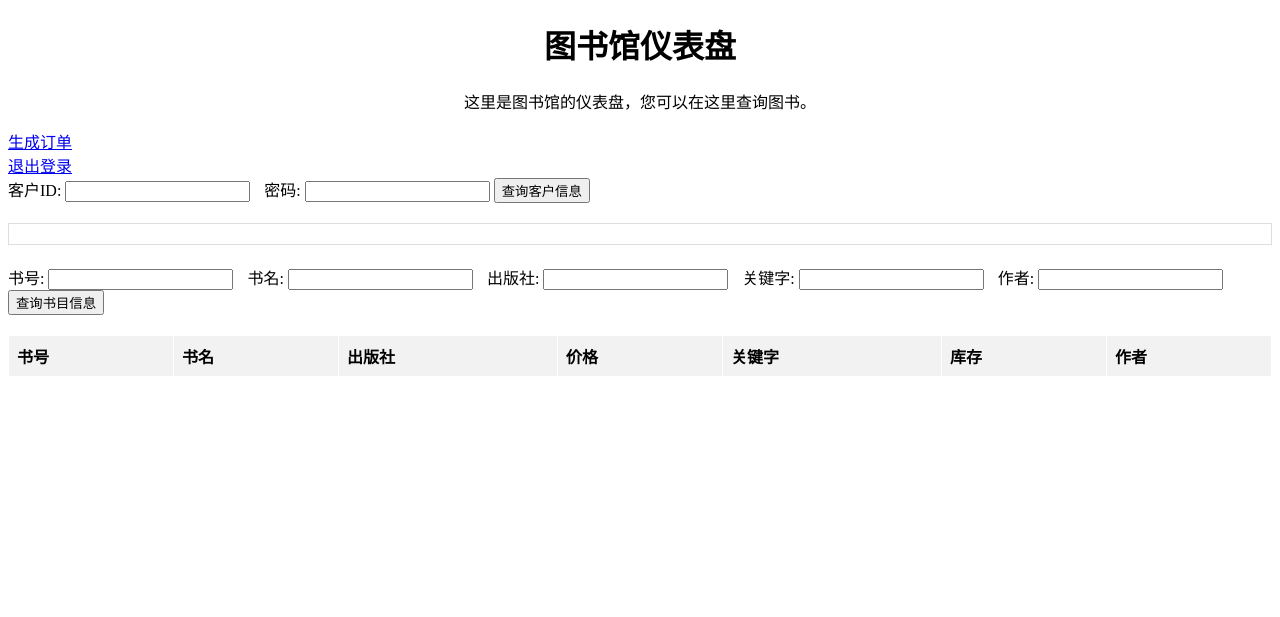
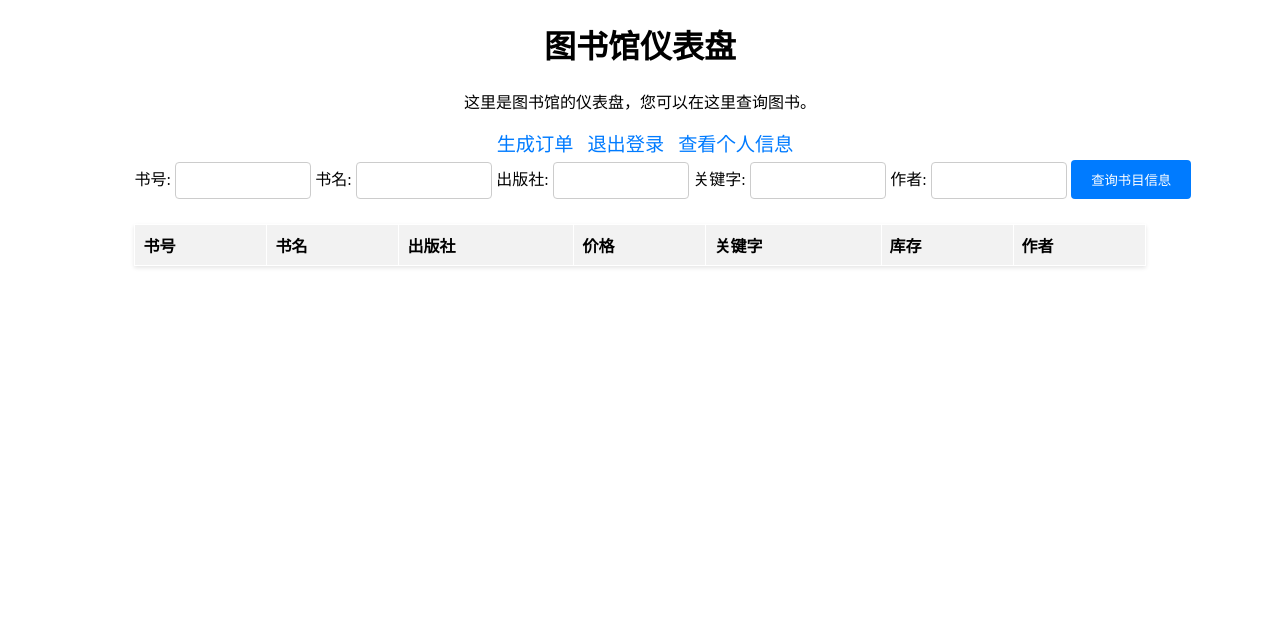
Before and after one commit to chunaizhanshimatian/sugar, a Flask app: page /dashboard in a window 1280 px wide. Shown: the top 617 px of the page. Run offline with Flask 3, Linux system fonts and the light colour scheme; a user stored in the database is signed in; data comes from the database, SQL or seed files in the repository; lists and menus that the app fills with data are empty; some libraries are stand-ins or nearby versions.

Commit message:
样式最终版。

```diff
--- a/run.py
+++ b/run.py
@@ -19,14 +19,15 @@
 # 登录后的主页路由
 @app.route('/dashboard')
 def dashboard():
-    if 'username' not in session:  # 如果用户未登录，重定向到登录页面
+    if 'username' not in session:
         return redirect(url_for('login'))
 
+    customer_id = session['username']  # 获取当前登录用户的customer_id
     cursor = mysql.connection.cursor()
     cursor.execute("SELECT * FROM books")  # 假设你有一个名为 books 的表
     books = cursor.fetchall()
     cursor.close()
-    return render_template('dashboard.html', books=books)  # 登录后的主页
+    return render_template('dashboard.html', books=books, customer_id=customer_id)  # 传递customer_id
 
 @app.route('/login', methods=['GET', 'POST'])
 def login():
--- a/static/css/dashboard.css
+++ b/static/css/dashboard.css
@@ -51,3 +51,52 @@
     bottom: 0;
     width: 100%;
 }
+
+
+table {
+    width: 80%;
+    margin: 20px auto;
+    border-collapse: collapse;
+    background-color: #fff;
+    box-shadow: 0 2px 4px rgba(0, 0, 0, 0.1);
+}
+
+.search-form{
+    margin-left: 10%;
+}
+
+.search-form input[type="text"] {
+    width: calc(12%); /* Subtract padding and border */
+    padding: 10px;
+    margin: 5px 0;
+    border: 1px solid #ccc;
+    border-radius: 4px;
+    box-sizing: border-box; /* Include padding and border in the element's total width and height */
+}
+
+.search-form button {
+    padding: 10px 20px;
+    background-color: #007BFF;
+    color: white;
+    border: none;
+    border-radius: 4px;
+    cursor: pointer;
+    transition: background-color 0.3s ease;
+}
+
+a {
+    color: #007BFF;
+    text-decoration: none;
+    transition: color 0.3s ease;
+    font-size: larger;
+    margin-left: 10px;
+}
+
+a:hover {
+    color: #0056b3;
+    text-decoration: underline;
+}
+
+.a3{
+    text-align: center;
+}
--- a/templates/dashboard.html
+++ b/templates/dashboard.html
@@ -10,21 +10,15 @@
 
     <h1>图书馆仪表盘</h1>
     <p class="text">这里是图书馆的仪表盘，您可以在这里查询图书。</p>
-    <div><a href="{{ url_for('main.place_order_form') }}">生成订单</a></div>
+    <div class="a3">
+    <a href="{{ url_for('main.place_order_form') }}">生成订单</a>
     <a href="/logout">退出登录</a>
 
     <!-- 客户信息查询表单 -->
 
-    <div class="search-form">
-        <form id="customer-search-form">
-            客户ID: <input type="text" id="customer_id" name="customer_id" required>
-            密码: <input type="password" id="password" name="password" required>
-            <button type="button" onclick="searchCustomer()">查询客户信息</button>
-        </form>
-        <div id="customer-info1" class="customer-info-scroll"></div>
+    <a href="{{ url_for('main.show_customer_info', customer_id=customer_id) }}">查看个人信息</a>
+
     </div>
-
-
     <!-- 书目信息查询表单 -->
     <div class="search-form">
         <form id="book-search-form">
```
Also changed, not shown: app/views.py (+23 -0 lines), static/css/admin_orders.css (+60 -3 lines), static/css/customer_info.css (added, +71 -0 lines), templates/customer_info.html (added, +42 -0 lines).
